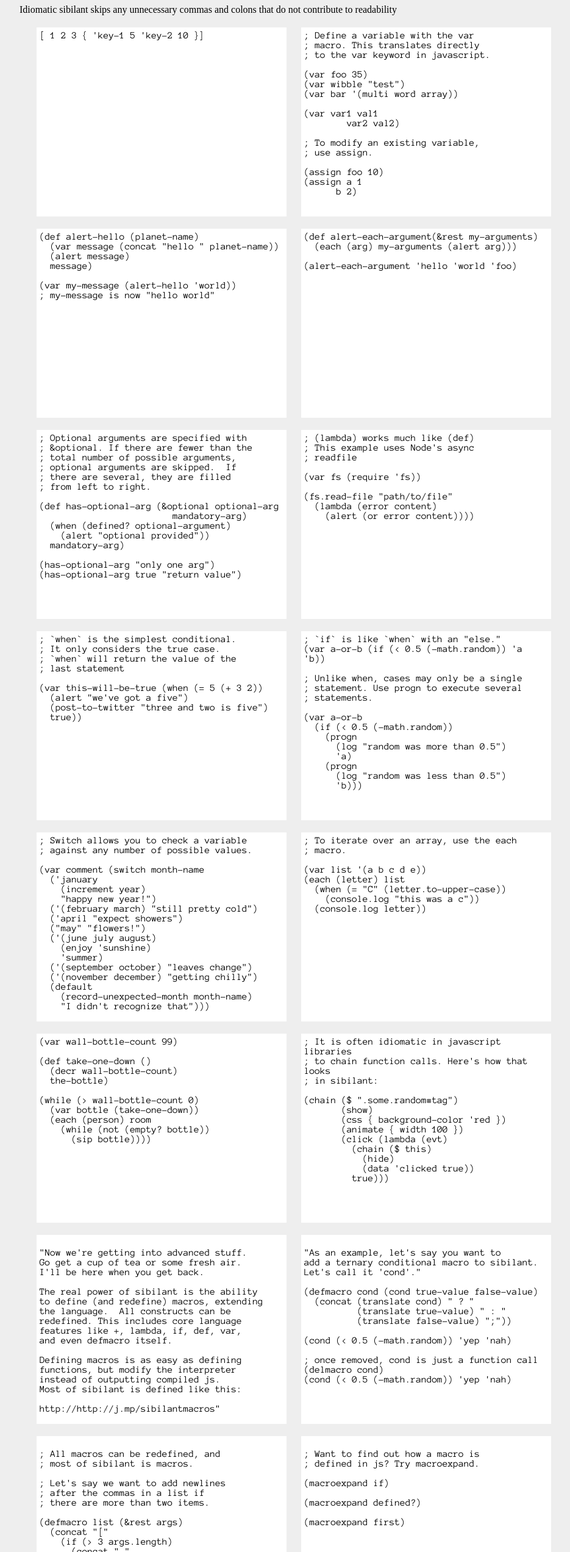
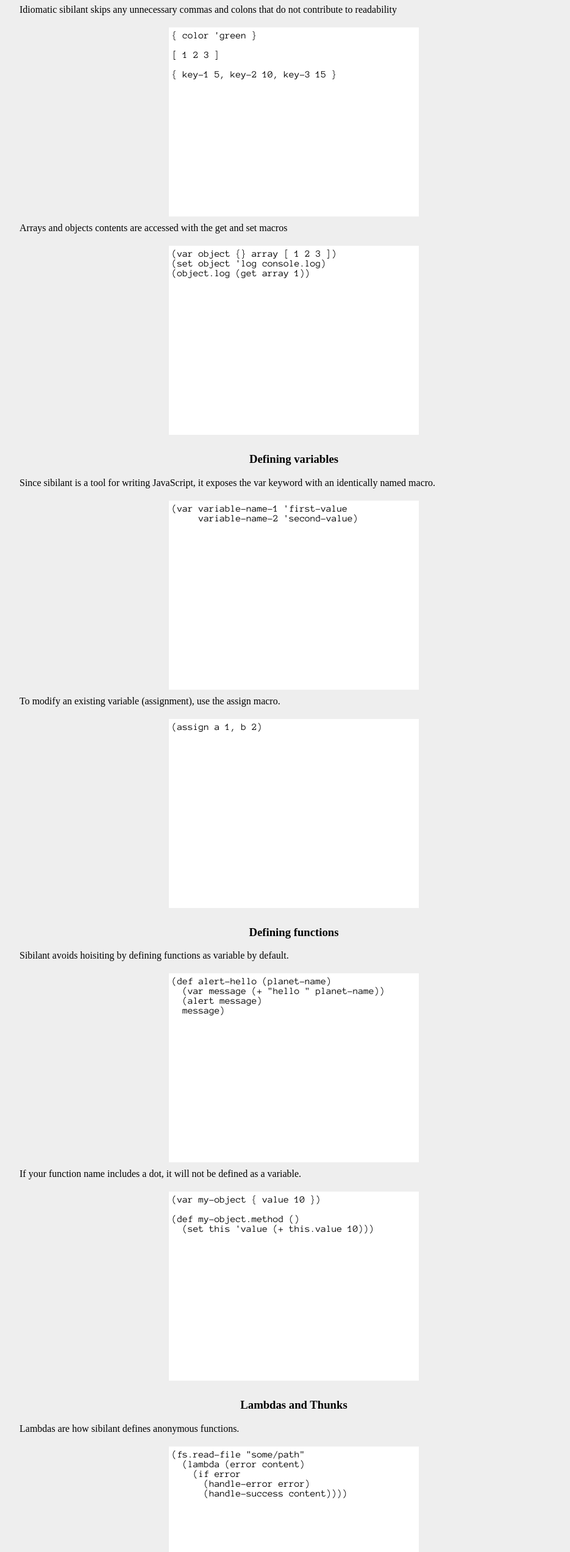
Before and after one commit to jbr/sibilant, a website: page public/index.html in a window 1280 px wide. Shown: the part 2581-5126 px from the top of the page at 61% size, without its empty margins (158-1093 px from the left). Drawn offline with Linux system fonts and the light colour scheme; a web font is replaced by a local one.

Commit message:
public site rewrite wip

```diff
--- a/public/index.html
+++ b/public/index.html
@@ -117,315 +117,83 @@ JSON
   Idiomatic sibilant skips any unnecessary commas and colons that do
   not contribute to readability
 </p>
-<textarea>[ 1 2 3 { 'key-1 5 'key-2 10 }]</textarea>
+<textarea>{ color 'green }
 
+[ 1 2 3 ]
 
-<textarea id="defining-variables"
-	language="sibilant/example"
-	data-title="Defining Variables">
-; Define a variable with the var
-; macro. This translates directly
-; to the var keyword in javascript.
+{ key-1 5, key-2 10, key-3 15 }
+</textarea>
 
-(var foo 35)
-(var wibble "test")
-(var bar '(multi word array))
+<p>Arrays and objects contents are accessed with the get and set macros</p>
+<textarea>
+(var object {} array [ 1 2 3 ])
+(set object 'log console.log)
+(object.log (get array 1))
+</textarea>
 
-(var var1 val1
-        var2 val2)
+<h3>Defining variables</h3>
+<p>
+  Since sibilant is a tool for writing JavaScript, it exposes the var
+  keyword with an identically named macro.
+</p>
 
-; To modify an existing variable,
-; use assign.
+<textarea>
+(var variable-name-1 'first-value
+     variable-name-2 'second-value)
+</textarea>
+<p>To modify an existing variable (assignment), use the assign macro.</p>
+<textarea>(assign a 1, b 2)</textarea>
 
-(assign foo 10)
-(assign a 1
-      b 2)
+<h3>Defining functions</h3>
+<p>
+  Sibilant avoids hoisiting by defining functions as variable by
+  default.
+</p>
+<textarea>
+(def alert-hello (planet-name)
+  (var message (+ "hello " planet-name))
+  (alert message)
+  message)
+</textarea>
+
+<p>
+  If your function name includes a dot, it will not be defined as a
+  variable.
+</p>
+<textarea>(var my-object { value 10 })
+
+(def my-object.method ()
+  (set this 'value (+ this.value 10)))
 </textarea>
 
 
-<textarea id="functions"
-	language="sibilant/example"
-	data-title="Defining Functions">
-(def alert-hello (planet-name)
-  (var message (concat "hello " planet-name))
-  (alert message)
-  message)
+<h3>Lambdas and Thunks</h3>
+<p>
+  Lambdas are how sibilant defines anonymous functions.
+</p>
+<textarea>
+(fs.read-file "some/path"
+  (lambda (error content)
+    (if error
+      (handle-error error)
+      (handle-success content))))
+</textarea>
+<p>
+  Because anonymous functions are is used so often in JavaScript,
+  sibilant includes a shortcut to define lambdas, #.
+</p>
+<textarea>(array.map (#(item) (item.to-upper-case)))</textarea>
+<p>
+  Thunks are zero-arity lambdas (anonymous functions that accept no
+  arguments). A shortcut for this is the #&gt; macro.
+</p>
+<textarea>
+($ (thunk (alert "loaded!")))
 
-(var my-message (alert-hello 'world))
-; my-message is now "hello world"
+($ "a#button" (click (#> (alert 'here))))
 </textarea>
 
-<textarea id="variable-count-arguments"
-	language="sibilant/example"
-	data-title="Variable count arguments">
-(def alert-each-argument(&rest my-arguments)
-  (each (arg) my-arguments (alert arg)))
-
-(alert-each-argument 'hello 'world 'foo)
-</textarea>
-
-<textarea id="optional-arguments"
-	language="sibilant/example"
-	data-title="Optional arguments">
-; Optional arguments are specified with
-; &optional. If there are fewer than the
-; total number of possible arguments,
-; optional arguments are skipped.  If
-; there are several, they are filled
-; from left to right.
-
-(def has-optional-arg (&optional optional-arg
-                         mandatory-arg)
-  (when (defined? optional-argument)
-    (alert "optional provided"))
-  mandatory-arg)
-
-(has-optional-arg "only one arg")
-(has-optional-arg true "return value")
-</textarea>
-
-
-<textarea id="lambdas"
-	language="sibilant/example"
-	data-title="Lambdas">
-; (lambda) works much like (def)
-; This example uses Node's async
-; readfile
-
-(var fs (require 'fs))
-
-(fs.read-file "path/to/file"
-  (lambda (error content)
-    (alert (or error content))))
-</textarea>
-
-
-<textarea id="when"
-	data-title="When"
-	language="sibilant/example">
-; `when` is the simplest conditional.
-; It only considers the true case.
-; `when` will return the value of the
-; last statement
-
-(var this-will-be-true (when (= 5 (+ 3 2))
-  (alert "we've got a five")
-  (post-to-twitter "three and two is five")
-  true))
-</textarea>
-
-<textarea id="if" data-title="If"
-	language="sibilant/example">
-; `if` is like `when` with an "else."
-(var a-or-b (if (< 0.5 (-math.random)) 'a 'b))
-
-; Unlike when, cases may only be a single
-; statement. Use progn to execute several
-; statements.
-
-(var a-or-b
-  (if (< 0.5 (-math.random))
-    (progn
-      (log "random was more than 0.5")
-      'a)
-    (progn
-      (log "random was less than 0.5")
-      'b)))
-</textarea>
-
-<textarea id="switch"
-	data-title="Switch"
-	language="sibilant/example">
-; Switch allows you to check a variable
-; against any number of possible values.
-
-(var comment (switch month-name
-  ('january
-    (increment year)
-    "happy new year!")
-  ('(february march) "still pretty cold")
-  ('april "expect showers")
-  ("may" "flowers!")
-  ('(june july august)
-    (enjoy 'sunshine)
-    'summer)
-  ('(september october) "leaves change")
-  ('(november december) "getting chilly")
-  (default
-    (record-unexpected-month month-name)
-    "I didn't recognize that")))
-
-</textarea>
-
-<textarea id="iteration-with-each"
-	data-title="Iteration with each"
-	language="sibilant/example">
-; To iterate over an array, use the each
-; macro.
-
-(var list '(a b c d e))
-(each (letter) list
-  (when (= "C" (letter.to-upper-case))
-    (console.log "this was a c"))
-  (console.log letter))
-
-</textarea>
-
-<textarea id="while"
-	data-title="While"
-	language="sibilant/example">
-(var wall-bottle-count 99)
-
-(def take-one-down ()
-  (decr wall-bottle-count)
-  the-bottle)
-
-(while (> wall-bottle-count 0)
-  (var bottle (take-one-down))
-  (each (person) room
-    (while (not (empty? bottle))
-      (sip bottle))))
-
-</textarea>
-
-<textarea id="chain"
-	data-title="Chaining function calls"
-	language="sibilant/example">
-; It is often idiomatic in javascript libraries
-; to chain function calls. Here's how that looks
-; in sibilant:
-
-(chain ($ ".some.random#tag")
-       (show)
-       (css { background-color 'red })
-       (animate { width 100 })
-       (click (lambda (evt)
-         (chain ($ this)
-           (hide)
-           (data 'clicked true))
-         true)))
-
-</textarea>
-
-<textarea id="macro-intro"
-	data-title="Sibilant is mostly macros"
-	language="sibilant/example">
-
-"Now we're getting into advanced stuff.
-Go get a cup of tea or some fresh air.
-I'll be here when you get back.
-
-The real power of sibilant is the ability
-to define (and redefine) macros, extending
-the language.  All constructs can be
-redefined. This includes core language
-features like +, lambda, if, def, var,
-and even defmacro itself.
-
-Defining macros is as easy as defining
-functions, but modify the interpreter
-instead of outputting compiled js.
-Most of sibilant is defined like this:
-
-http://http://j.mp/sibilantmacros"
-
-
-</textarea>
-
-<textarea id="defining-macros"
-	data-title="Defining your own macros"
-	language="sibilant/example">
-
-"As an example, let's say you want to
-add a ternary conditional macro to sibilant.
-Let's call it 'cond'."
-
-(defmacro cond (cond true-value false-value)
-  (concat (translate cond) " ? "
-          (translate true-value) " : "
-          (translate false-value) ";"))
-
-(cond (< 0.5 (-math.random)) 'yep 'nah)
-
-; once removed, cond is just a function call
-(delmacro cond)
-(cond (< 0.5 (-math.random)) 'yep 'nah)
-
-</textarea>
-
-
-<textarea id="redefining-macros"
-	data-title="Redefining existing macros"
-	language="sibilant/example">
-
-; All macros can be redefined, and
-; most of sibilant is macros.
-
-; Let's say we want to add newlines
-; after the commas in a list if
-; there are more than two items.
-
-(defmacro list (&rest args)
-  (concat "["
-    (if (> 3 args.length)
-      (concat " "
-        (join ", " (map args translate)) " ")
-      (indent (join ",\n" (map args translate))))
-    "]"))
-
-(list a b)
-(list a b c)
-
-</textarea>
-
-<textarea id="macroexpand"
-	data-title="Expanding macros"
-	language="sibilant/example">
-
-; Want to find out how a macro is
-; defined in js? Try macroexpand.
-
-(macroexpand if)
-
-(macroexpand defined?)
-
-(macroexpand first)
-
-
-</textarea>
-
-
-<textarea id="macro-list"
-	data-title="Listing available macros"
-	language="sibilant/example">
-
-; use macro-list to find out what
-; macros are available
-
-(macro-list)
-
-</textarea>
-
-<textarea id="json"
-	data-title="JSON is valid sibilant"
-	language="sibilant/example">
-
-"Example from http://www.json.org/example.html:"
-
-{"menu": {
-  "id": "file",
-  "value": "File",
-  "popup": {
-    "menuitem": [
-      {"value": "New", "onclick": "CreateNewDoc()"},
-      {"value": "Open", "onclick": "OpenDoc()"},
-      {"value": "Close", "onclick": "CloseDoc()"}
-    ]
-  }
-}}
-
-</textarea>
-
+<h2>To be continued&hellip;<h2>
 </article>
 
     <script src="/javascripts/jquery.js"></script>
```
Also changed, not shown: public/scratch.html (added, +229 -0 lines).
